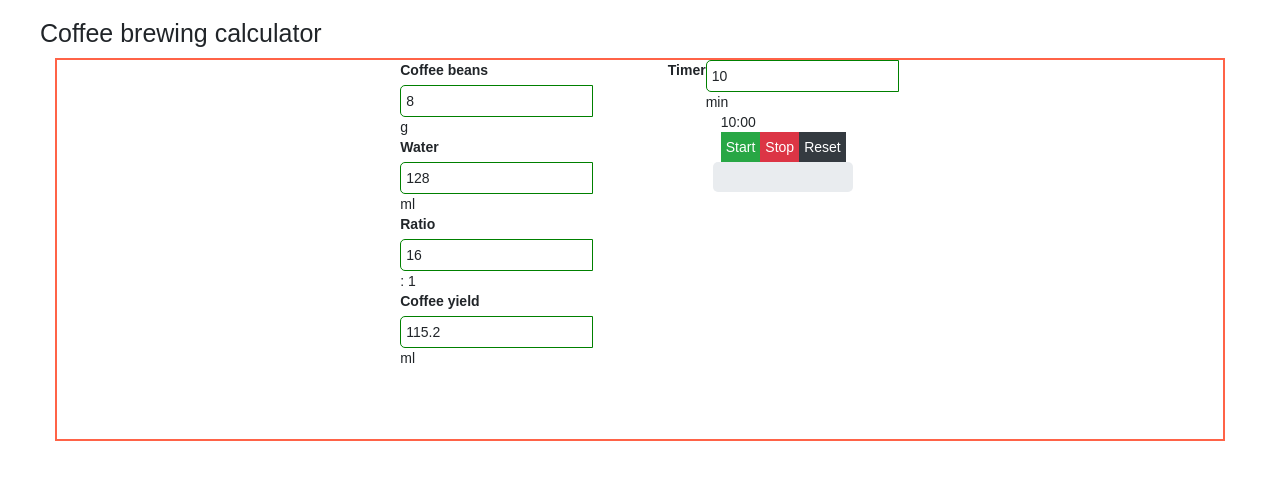
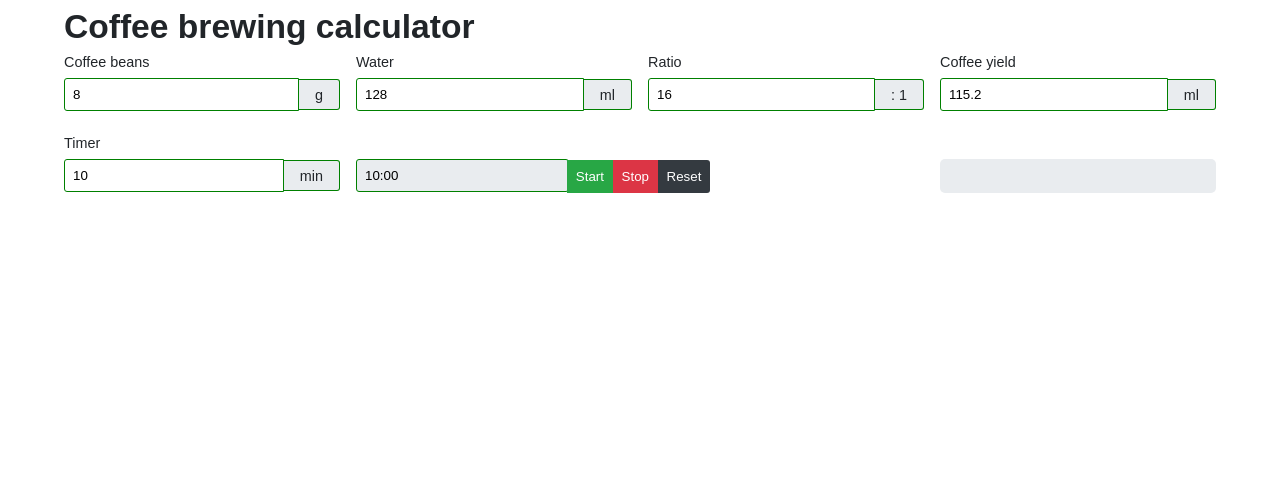
Before and after one commit to kodosa7/coffee-brewing-calculator, a React (Vite) app: page / in a window 1280 px wide. Shown: the top 480 px of the page. Built offline with nearby package versions, Linux system fonts and the light colour scheme.

Commit message:
New styling, button positions still broken

```diff
--- a/index.html
+++ b/index.html
@@ -6,7 +6,7 @@
     <meta name="viewport" content="width=device-width, initial-scale=1.0" />
     <title>Coffee brewing calculator</title>
 
-    <link rel="stylesheet" href="https://maxcdn.bootstrapcdn.com/bootstrap/3.4.1/css/bootstrap.min.css">
+    <!-- <link rel="stylesheet" href="https://maxcdn.bootstrapcdn.com/bootstrap/3.4.1/css/bootstrap.min.css"> -->
   </head>
   <body>
     <div id="root"></div>
--- a/src/App.jsx
+++ b/src/App.jsx
@@ -6,7 +6,7 @@ export default function App() {
     return (
         <main>
             <Header />
-            <div className="container">
+            <div className="grid-container">
                 <Calculator />
                 <Timer />
             </div>
--- a/src/components/Calculator.jsx
+++ b/src/components/Calculator.jsx
@@ -44,7 +44,7 @@ const Calculator = () => {
     };
 
     return (
-        <div className="">
+        <>
             <CoffeeBeans
                 onChange={ calculateCoffeeBeans }
                 value={ coffeeBeans }
@@ -61,7 +61,7 @@ const Calculator = () => {
                 onChange={ calculateCoffeeYield }
                 value={ coffeeYield }
             />
-        </div>
+        </>
     );
 };
 
--- a/src/components/Fields/CoffeeBeans.jsx
+++ b/src/components/Fields/CoffeeBeans.jsx
@@ -2,7 +2,7 @@ import InputField from "./InputField/InputField";
 
 const CoffeeBeans = (props) => {
     return (
-        <div className="input">
+        <div className="beans">
             <InputField
                 fieldName="Coffee beans"
                 fieldUnit="g"
--- a/src/components/Fields/CoffeeYield.jsx
+++ b/src/components/Fields/CoffeeYield.jsx
@@ -2,7 +2,7 @@ import InputField from "./InputField/InputField";
 
 const CoffeeYield = (props) => {
     return (
-        <div className="input">
+        <div className="yield">
             <InputField
                 fieldName="Coffee yield"
                 fieldUnit="ml"
--- a/src/components/Fields/InputField/InputField.jsx
+++ b/src/components/Fields/InputField/InputField.jsx
@@ -12,7 +12,7 @@ const InputField = (props) => {
             <div className="">
                 <label htmlFor="field">{ fieldName }</label>
             </div>
-            <div className="">
+            <div className="input-value">
                 <input
                     type="number"
                     id="field"
@@ -21,7 +21,7 @@ const InputField = (props) => {
                     value={ props.value }
                     onChange={ handleInputValue }
                 />
-                <div className="">
+                <div className="input-unit">
                     { fieldUnit }
                 </div>
             </div>
--- a/src/components/Fields/Ratio.jsx
+++ b/src/components/Fields/Ratio.jsx
@@ -2,7 +2,7 @@ import InputField from "./InputField/InputField";
 
 const Ratio = (props) => {
     return (
-        <div className="input">
+        <div className="ratio">
             <InputField
                 fieldName="Ratio"
                 fieldUnit=":&nbsp;1"
--- a/src/components/Fields/Water.jsx
+++ b/src/components/Fields/Water.jsx
@@ -2,7 +2,7 @@ import InputField from "./InputField/InputField";
 
 const Water = (props) => {
     return (
-        <div className="input">
+        <div className="water">
             <InputField
                 fieldName="Water"
                 fieldUnit="ml"
--- a/src/components/Timer.jsx
+++ b/src/components/Timer.jsx
@@ -48,12 +48,12 @@ const Timer = () => {
     };
 
     return (
-        <div className="">
-            <div className="input">
+        <>
+            <div className="">
                 <div className="">
                     <label htmlFor="field">Timer</label>
                 </div>
-                <div className="">
+                <div className="input-value">
                     <input
                         type="number"
                         id="timer"
@@ -63,21 +63,32 @@ const Timer = () => {
                         value={ countdown }
                         onChange={ handleCountdown }
                     />
-                    <div className="">
+                    <div className="input-unit">
                         min
                     </div>
                 </div>
             </div>
             <div className="timer">
-                <div className="">
+                <div className="timer-col">
+                    <div className="white-space">
+                        <label htmlFor="timer-disp">&nbsp;</label>
+                    </div>
 
-                    <div className="">
-                        {
+                    <input className="timer-display"
+                        id="timer-disp"
+                        name="timer-disp"
+                        value={
                             `${String(Math.floor(time / 60))}:${String(Math.floor(time % 60)).padStart(2, '0')}`
                         }
+                    />
+
+                </div>
+                <div className="buttons-col">
+                    <div className="white-space">
+                        <label htmlFor="timer-disp">&nbsp;</label>
                     </div>
 
-                    <div className="">
+                    <div className="timer-buttons">
                         <button
                             className="start"
                             onClick={ handleStartButton }
@@ -100,6 +111,9 @@ const Timer = () => {
                 </div>
             </div>
             <div className="progressbar">
+                <div className="white-space">
+                        <label htmlFor="timer-disp">&nbsp;</label>
+                    </div>
                 <progress
                     id="progress-bar"
                     min="0"
@@ -108,7 +122,7 @@ const Timer = () => {
                 >
                 </progress>
             </div>
-        </div>
+        </>
     );
 };
 
--- a/src/index.css
+++ b/src/index.css
@@ -1,14 +1,16 @@
 * {
-    margin: 0 auto;
+    margin: 0;
 }
 
 body {
-    font-family: "Segoe UI Semibold", Arial, Helvetica, sans-serif;
+    font-family: "Segoe UI Regular", Arial, Helvetica, sans-serif;
+    font-size: .9rem;
     color: #212529;
 }
 
 h1 {
-    font-size: 2.5rem;
+    font-size: 2.1rem;
+    margin: .5rem 0;
 }
 
 main {
@@ -18,38 +20,69 @@ main {
 input {
     padding: .5rem;
     border: 1px solid green;
-    border-radius: 5px 0 0 5px;
+    border-radius: 3px 0 0 3px;
+    width: 100%;
+    margin: .5rem 0;
 }
 
-.container {
+.grid-container {
     display: grid;
     grid-template-columns: 1fr 1fr 1fr 1fr;
     grid-template-rows: 0.2fr 0.2fr;
     gap: 1rem 1rem;
-    grid-template-areas:
-      "input input input input"
-      "input timer timer progressbar";
-    border: 2px solid tomato;
 }
 
 .input {
-    grid-area: input;
     display: flex;
 }
 
+.input-value {
+    display: flex;
+    align-items: center;
+}
+
+.input-unit {
+    background: #e9ecef;
+    padding: .4rem 1rem;
+    border-top: 1px solid green;
+    border-right: 1px solid green;
+    border-bottom: 1px solid green;
+    border-radius: 0 3px 3px 0;
+}
+
+.timer-space {
+    display: flex;
+    flex-direction: column;
+}
+
 .timer {
-    grid-area: timer;
+    grid-column-end: span 2;  /* occupy 2 columns */
+    display: flex;
+    align-items: center;
+}
+
+.timer-display {
+    border: 1px solid green;
+    border-radius: 3px;
+    background: #e9ecef;
+}
+
+.timer-buttons {
     display: flex;
 }
 
 .progressbar {
-    grid-area: progressbar;
     display: flex;
+    align-items: center;
+    flex-direction: column;
+    margin-top: .5rem;
 }
 
+/* progress element custom styling */
 progress[value] {
     border: none;
-    height: 3rem;
+    height: 2.1rem;
+    width: 100%;
 }
 progress[value]::-webkit-progress-value {
     background-color: #007bff;
@@ -64,22 +97,29 @@ progress[value]::-webkit-progress-bar {
 progress::-moz-progress-bar { background: #007bff; }
 progress::-webkit-progress-value { background: #007bff; }
 
+/* buttons */
 button {
-    border: 0;
-    padding: .5rem;
+    padding: .55rem;
 }
 
 .start {
     color: #fff;
     background-color: #28a745;
+    margin: .1rem 0 0 1rem;
+    border: 0;
 }
 
 .stop {
     color: #fff;
     background-color: #dc3545;
+    margin: .1rem 0 0 0;
+    border: 0;
 }
 
 .reset {
     color: #fff;
     background-color: #343a40;
+    border-radius: 0 3px 3px 0;
+    margin: .1rem 0 0 0;
+    border: 0;
 }
```
